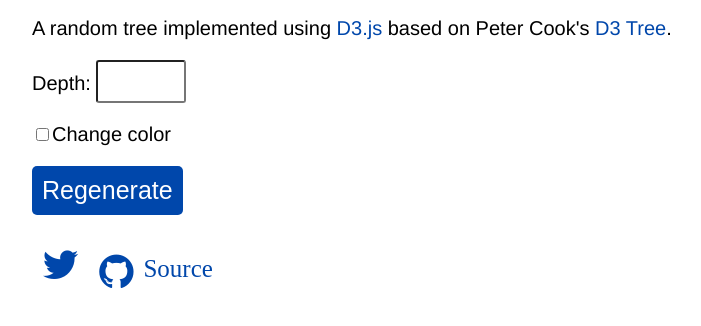
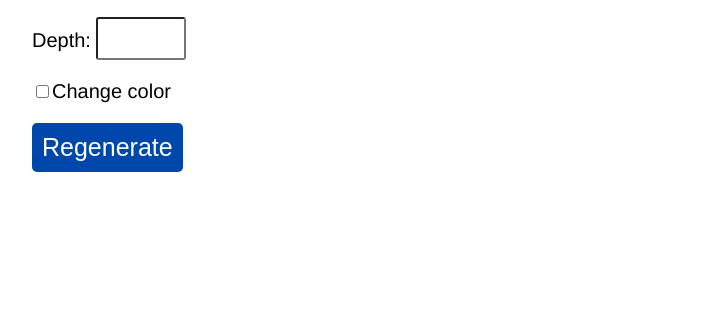
Before and after one commit to rautio/treevis, a plain HTML site: page index.html in a window 1280 px wide. Shown: the part 158-484 px from the top of the page, without its empty margins (188-889 px from the left). Drawn offline with Linux system fonts and the light colour scheme.

```diff
--- a/index.html
+++ b/index.html
@@ -12,12 +12,9 @@
       <svg>
       </svg>
     </div>
-    <p>A random tree implemented using <a href="https://d3js.org/">D3.js</a> based on Peter Cook's <a href="http://animateddata.co.uk/lab/d3-tree/">D3 Tree</a>.</p>
     <p>Depth: <input type="number" step="1" min="0" max="12" id="depth-level"></p>
     <p><input type="checkbox" id="rainbow_checkbox">Change color</p>
     <p><button id="regenerate">Regenerate</button></p>
-    <a href="https://twitter.com/thisisoskari" class="fa fa-twitter fa-2x social-button"></a>
-    <a href="https://github.com/rautio/treevis" class="fa fa-github fa-2x social-button"><span id="src">Source</span></a>
   </body>
   <script data-main="js/config" src="js/lib/require.js"></script>
 </html>
```
Also changed, not shown: example.png (added), 1 other file.
